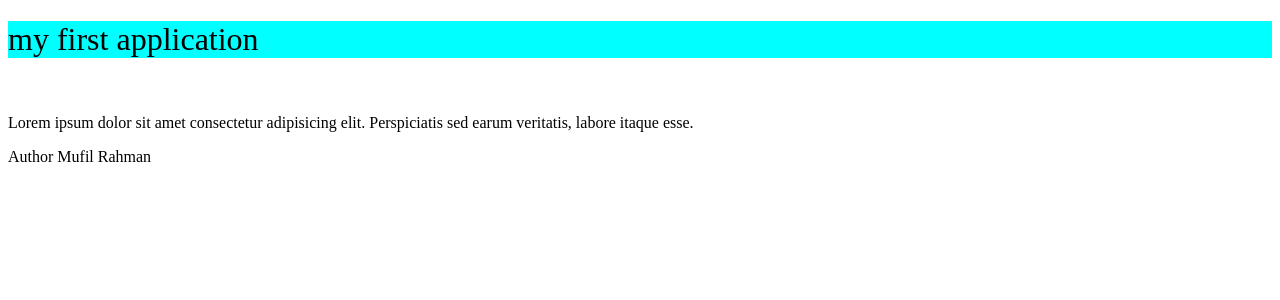
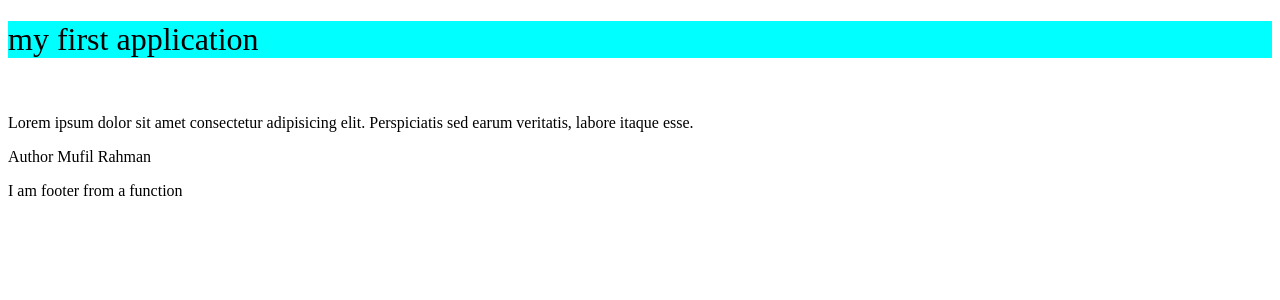
Before and after one commit to rahmanizum/React-journey--Broto, a React (Create React App) app: page / in a window 1280 px wide. Shown: the top 300 px of the page. Built offline with nearby package versions, Linux system fonts and the light colour scheme.

Commit message:
functional component in same file

```diff
--- a/src/App.js
+++ b/src/App.js
@@ -7,8 +7,17 @@ function App() {
     <br/>
     <p>Lorem ipsum dolor sit amet consectetur adipisicing elit. Perspiciatis sed earum veritatis, labore itaque esse.</p>
     <p>Author <span>{author}</span></p>
+    <Footer/>
   </div>
   );
 }
 
 export default App;
+
+function Footer(){
+  return(
+    <div>
+      <p>I am footer from a function</p>
+    </div>
+  )
+}
```
